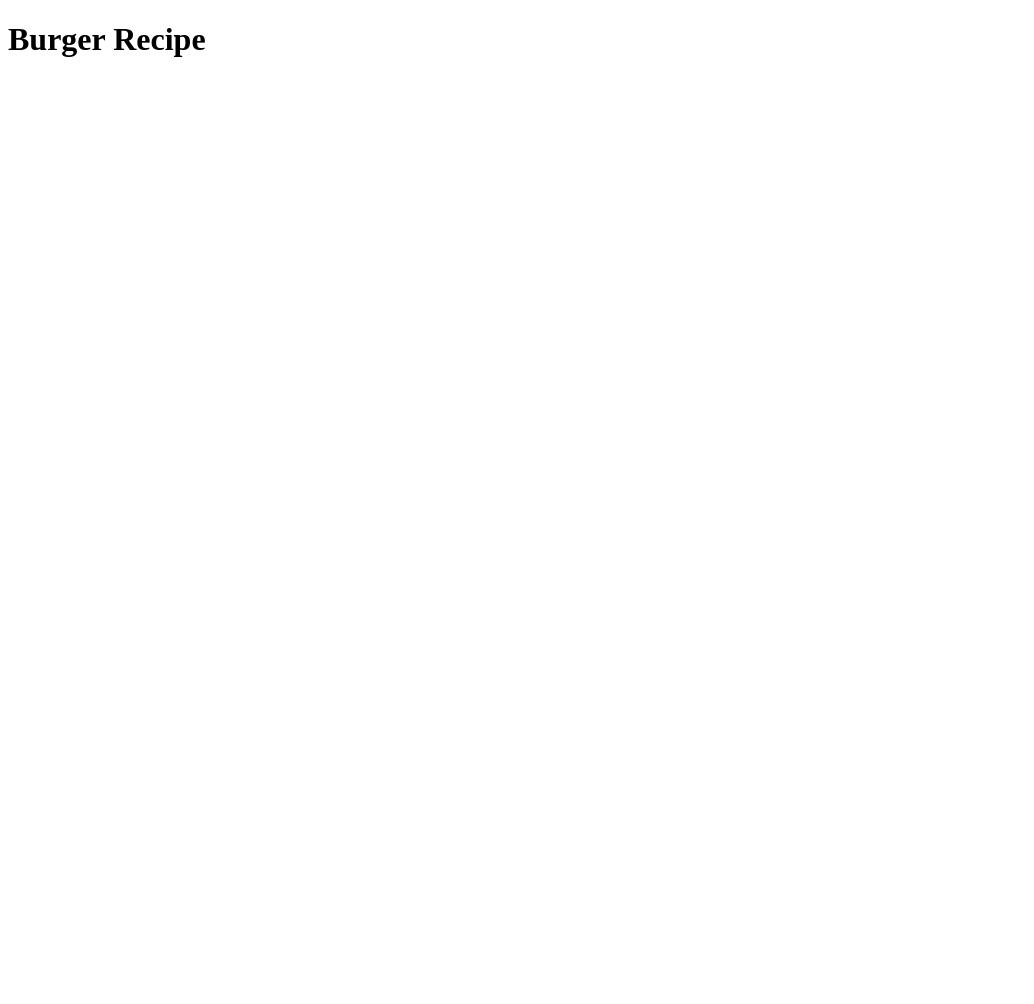
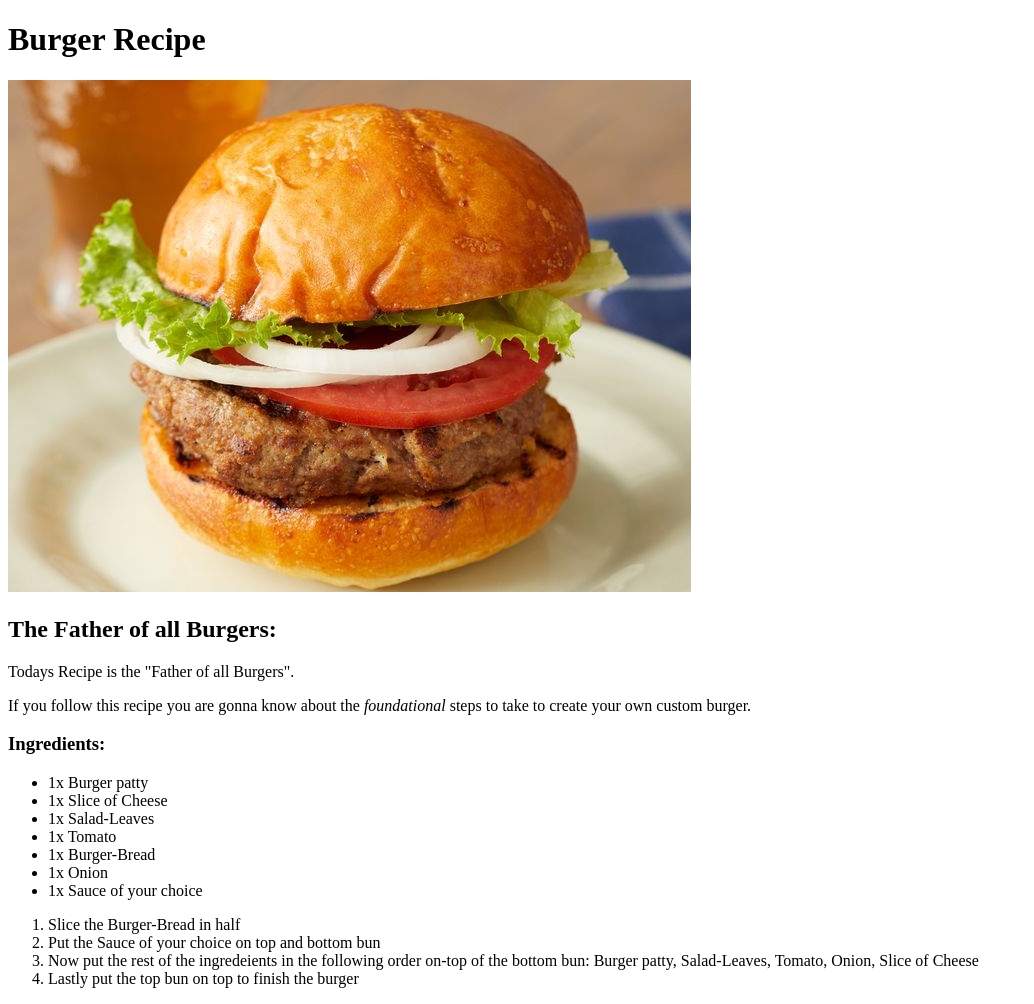
Before and after one commit to T0KAT/odin-recipes, a plain HTML site: page recipes/burger.html in a window 1280 px wide. Shown: the whole page, without its empty margins (0-1034 px from the left). Before the commit the page ends 800 px from the top, so only its background shows below. Drawn offline with Linux system fonts and the light colour scheme.

Commit message:
Changed the burger trajectory to local folder, Finished the page for the burger recipe

```diff
--- a/recipes/burger.html
+++ b/recipes/burger.html
@@ -7,5 +7,32 @@
 </head>
 <body>
     <h1>Burger Recipe</h1>
+
+    <img src="../img/burger.jpg">
+
+    <h2>The Father of all Burgers:</h2>
+    <p>Todays Recipe is the "Father of all Burgers".</p>
+    <p>If you follow this recipe you are gonna know about the <em>foundational</em> steps to take to create your own custom burger.</p>
+
+    <h3>Ingredients:</h3>
+    <ul>
+        <li>1x Burger patty</li>
+        <li>1x Slice of Cheese</li>
+        <li>1x Salad-Leaves</li>
+        <li>1x Tomato</li>
+        <li>1x Burger-Bread</li>
+        <li>1x Onion</li>
+        <li>1x Sauce of your choice</li>
+    </ul>
+    <ol>
+        <li>Slice the Burger-Bread in half</li>
+        <li>Put the Sauce of your choice on top and bottom bun</li>
+        <li>Now put the rest of the ingredeients in the following order on-top of the bottom bun:
+            Burger patty, Salad-Leaves, Tomato, Onion, Slice of Cheese
+        </li>
+        <li>Lastly put the top bun on top to finish the burger</li>
+    </ol>
+
+
 </body>
 </html>
```
Also changed, not shown: index.html (+1 -1 lines), img/burger.jpg (added).
